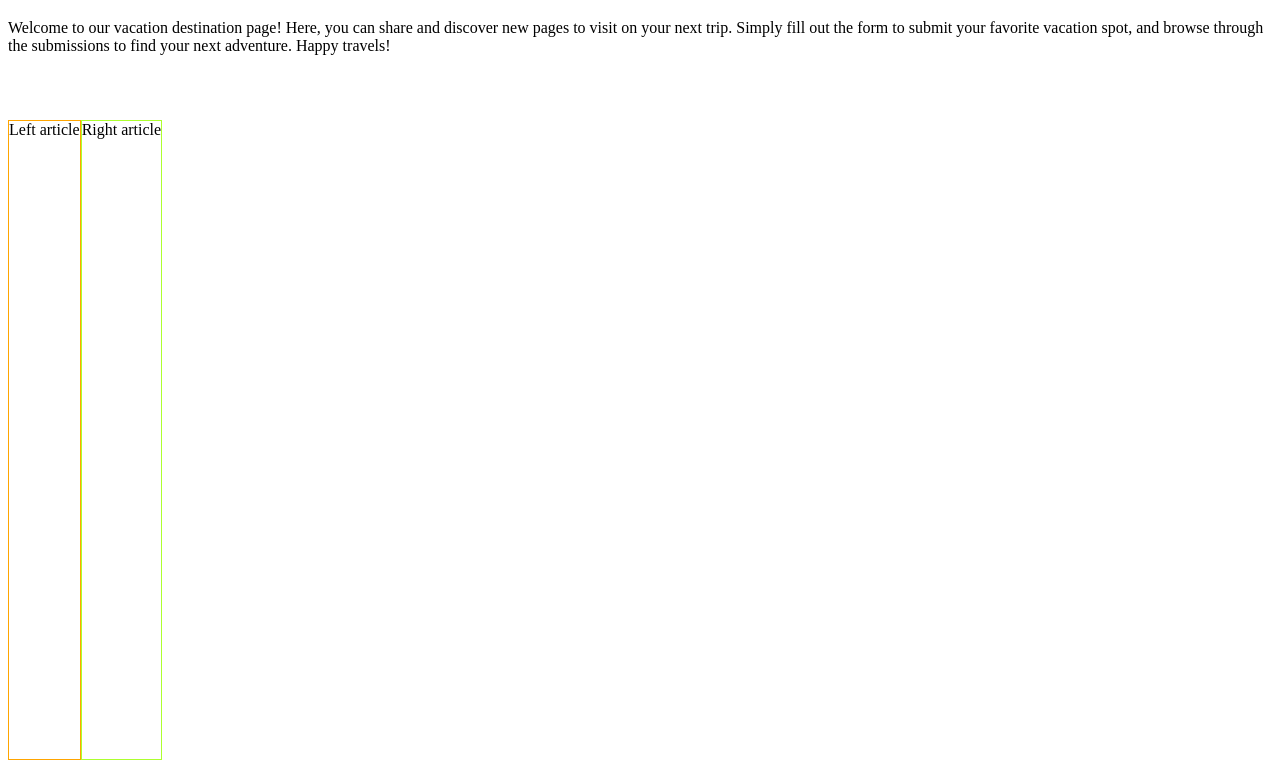
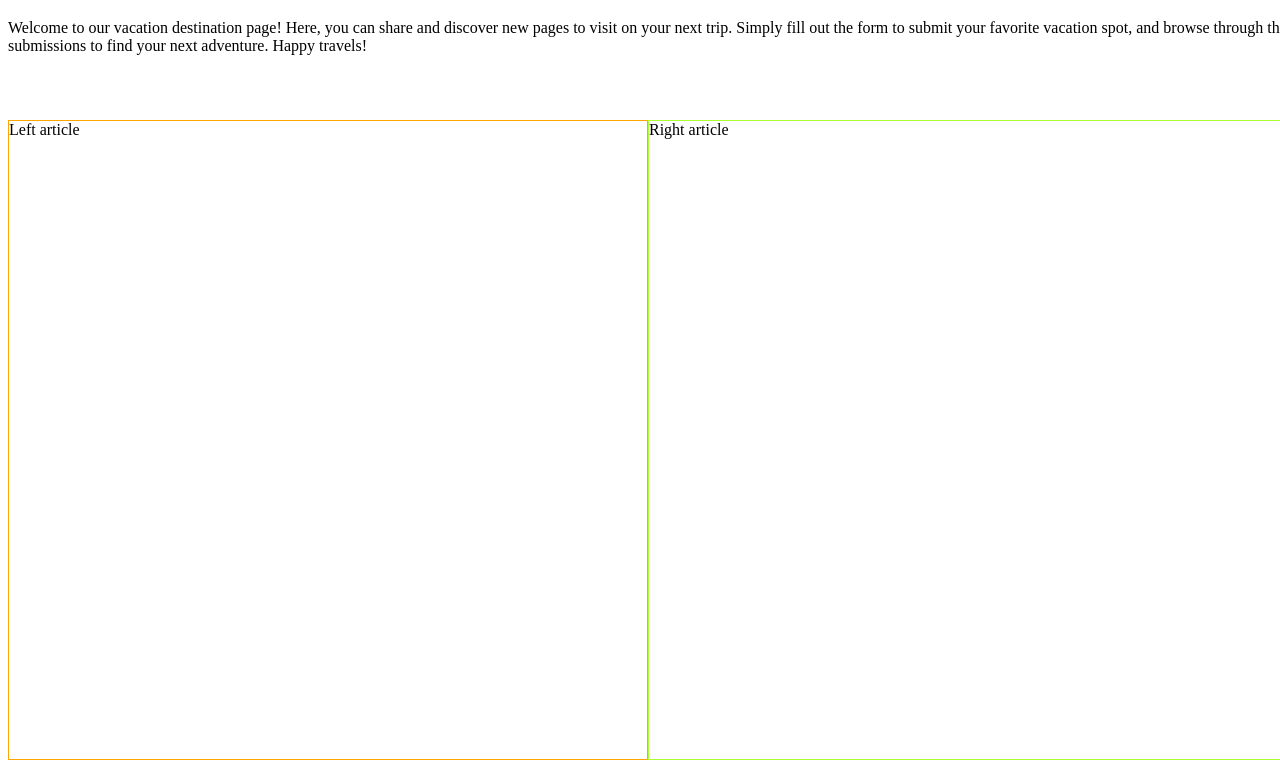
Before and after one commit to sambreece/destination-page, a plain HTML site: page index.html in a window 1280 px wide. Shown: the part 61-829 px from the top of the page. Drawn offline with Linux system fonts and the light colour scheme.

Commit message:
added width

```diff
--- a/style.css
+++ b/style.css
@@ -1,5 +1,6 @@
 body {
     height: 100vh;
+    width: 100vw;
 }
 
 header {
@@ -13,6 +14,7 @@ main {
 
 article {
     border: 1px solid;
+    width: 50%;
 }
 
 #left-article {
```
